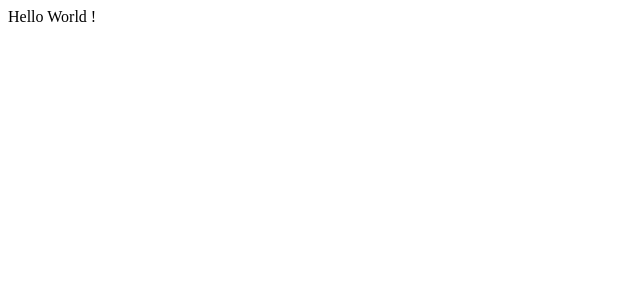
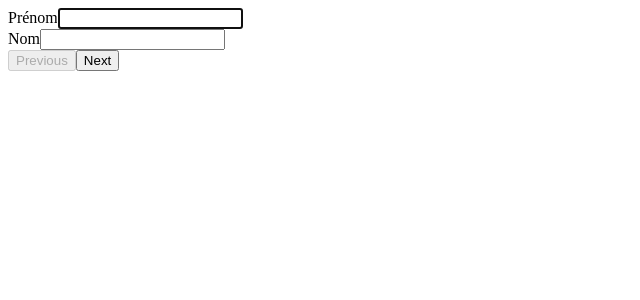
Before and after one commit to rimriahi14/test-one, a React (Create React App) app: page / in a window 1280 px wide. Shown: the top 300 px of the page, without its empty margins (0-640 px from the left). Built offline with nearby package versions, Linux system fonts and the light colour scheme.

Commit message:
create form && multi step views

```diff
--- a/package.json
+++ b/package.json
@@ -6,6 +6,8 @@
     "@testing-library/jest-dom": "^5.11.4",
     "@testing-library/react": "^11.1.0",
     "@testing-library/user-event": "^12.1.10",
+    "lodash": "^4.17.21",
+    "prop-types": "^15.7.2",
     "react": "^17.0.1",
     "react-dom": "^17.0.1",
     "react-scripts": "4.0.3",
@@ -34,5 +36,8 @@
       "last 1 firefox version",
       "last 1 safari version"
     ]
+  },
+  "devDependencies": {
+    "eslint-config-react": "^1.1.7"
   }
 }
--- a/src/App.js
+++ b/src/App.js
@@ -1,4 +1,56 @@
+import React, { useState, useEffect } from 'react'
+import MultiStep from './components/multi-step/multi-step'
+import CreateUser from './containers/user/create-user/create-user'
+
+// Examples components
+const Hello = () => <div>Hello</div>
+const GoodBye = () => <div>GoodBye</div>
+const Happy = () => <div>Happy :)</div>
+
 function App () {
-  return <div>Hello World !</div>
+  const [errors, setErrors] = useState(false)
+  const [disabledNextButton, setDisabledNextButton] = useState(true)
+  const handleErrors = values => setErrors(values)
+
+  // handle submit on button next step
+  const handleSubmit = () => {
+    console.log('handle submit')
+  }
+  useEffect(() => {
+    if (Object.keys(errors).every(item => errors[item])) {
+      setDisabledNextButton(true)
+    } else {
+      setDisabledNextButton(false)
+    }
+  }, [errors])
+
+  return (
+    <div>
+      <MultiStep
+        views={[
+          {
+            component: (
+              <CreateUser
+                handleSubmit={handleSubmit}
+                handleErrors={handleErrors}
+                errors={errors}
+              />
+            ),
+            disabledNextButton,
+            onClick: handleSubmit
+          },
+          {
+            component: <Hello />
+          },
+          {
+            component: <GoodBye />
+          },
+          {
+            component: <Happy />
+          }
+        ]}
+      />
+    </div>
+  )
 }
 export default App
--- /dev/null
+++ b/src/components/form/input-text/input-text.css
@@ -0,0 +1,3 @@
+.error-input-text {
+  border: 1px solid red;
+}
--- /dev/null
+++ b/src/components/form/input-text/input-text.jsx
@@ -0,0 +1,32 @@
+import React, { useRef, useState } from 'react'
+import PropTypes from 'prop-types'
+
+import './input-text.css'
+
+const InputText = React.forwardRef(
+  ({ label, type, name, error, ...props }, ref) => {
+    return (
+      <div>
+        <label>{label}</label>
+        <input
+          type={type}
+          className={error ? 'error-input-text' : ''}
+          ref={ref}
+          name={name}
+          {...props}
+        />
+      </div>
+    )
+  }
+)
+
+InputText.propTypes = {
+  label: PropTypes.string,
+  type: PropTypes.string
+}
+InputText.defaultProps = {
+  label: '',
+  type: 'text'
+}
+
+export default InputText
--- /dev/null
+++ b/src/components/multi-step/multi-step.jsx
@@ -0,0 +1,53 @@
+import { useState, useEffect } from 'react'
+import PropTypes from 'prop-types'
+
+const MultiStep = ({ views }) => {
+  const [step, setStep] = useState(0)
+  const [disabledNextStep, setDisabledNextStep] = useState(false)
+  const [disabledPrevStep, setDisabledPrevStep] = useState(true)
+
+  const handleNextStep = () => {
+    setStep(step + 1)
+    // à modifier
+    if (views[step].onClick) views[step].onClick()
+  }
+  const handlePrevStep = () => {
+    setStep(step - 1)
+  }
+  useEffect(() => {
+    if (step >= views.length - 1) {
+      setDisabledNextStep(true)
+    } else {
+      setDisabledNextStep(false)
+    }
+    if (step !== 0) {
+      setDisabledPrevStep(false)
+    } else {
+      setDisabledPrevStep(true)
+    }
+  }, [step])
+
+  return (
+    <div>
+      {views[step].component}
+      <button onClick={() => handlePrevStep()} disabled={disabledPrevStep}>
+        Previous
+      </button>
+      <button onClick={() => handleNextStep()} disabled={disabledNextStep}>
+        Next
+      </button>
+    </div>
+  )
+}
+
+MultiStep.propTypes = {
+  views: PropTypes.arrayOf(
+    PropTypes.shape({
+      component: PropTypes.node.isRequired,
+      onClick: PropTypes.func
+    }).isRequired
+  )
+}
+MultiStep.defaultProps = {}
+
+export default MultiStep
--- /dev/null
+++ b/src/containers/user/create-user/create-user.jsx
@@ -0,0 +1,46 @@
+import React, { useEffect, useRef } from 'react'
+import InputText from '../../../components/form/input-text/input-text'
+import useValidateForm from './use-validate-form'
+
+const CreateUser = ({ handleErrors, handleSubmit, errors }) => {
+  const formRefs = useRef({})
+  const validateForm = useValidateForm(formRefs, handleErrors, errors)
+
+  useEffect(() => {
+    formRefs.current.firstName.focus()
+  }, [])
+
+  const currentRef = formRefs.current
+
+  return (
+    <div>
+      <form
+        onSubmit={e => {
+          e.preventDefault()
+          handleSubmit()
+        }}
+      >
+        <InputText
+          label='Prénom'
+          name='firstName'
+          ref={el => (currentRef['firstName'] = el)}
+          onBlur={() => validateForm.firstName()}
+          error={currentRef && currentRef.errors && currentRef.errors.firstName}
+          minLength={5}
+          maxLength={20}
+        />
+        <InputText
+          label='Nom'
+          name='lastName'
+          ref={el => (currentRef['lastName'] = el)}
+          onBlur={() => validateForm.lastName()}
+          error={currentRef && currentRef.errors && currentRef.errors.lastName}
+          minLength={5}
+          maxLength={20}
+        />
+      </form>
+    </div>
+  )
+}
+
+export default CreateUser
--- /dev/null
+++ b/src/containers/user/create-user/use-validate-form.js
@@ -0,0 +1,58 @@
+import { useState } from 'react'
+import { isEqual } from 'lodash'
+
+const useValidateForm = (formRefs, handleErrors, errors) => {
+  // const [errors, setErrors] = useState({})
+  const currentRef = formRefs.current
+  return {
+    firstName: () => {
+      if (
+        currentRef &&
+        currentRef.firstName &&
+        currentRef.firstName.value.length < 5
+      ) {
+        currentRef['errors'] = {
+          ...currentRef.errors,
+          firstName: true
+        }
+        if (!isEqual(currentRef.errors, errors)) {
+          handleErrors({ ...errors, firstName: true })
+        }
+      } else {
+        currentRef['errors'] = {
+          ...currentRef.errors,
+          firstName: false
+        }
+        if (!isEqual(currentRef.errors, errors)) {
+          handleErrors({ ...errors, firstName: false })
+          currentRef.lastName.focus()
+        }
+      }
+    },
+    lastName: () => {
+      if (
+        currentRef &&
+        currentRef.lastName &&
+        currentRef.lastName.value.length < 5
+      ) {
+        currentRef['errors'] = {
+          ...currentRef.errors,
+          lastName: true
+        }
+        if (!isEqual(currentRef.errors, errors)) {
+          handleErrors({ ...errors, lastName: true })
+        }
+      } else {
+        currentRef['errors'] = {
+          ...currentRef.errors,
+          lastName: false
+        }
+        if (!isEqual(currentRef.errors, errors)) {
+          handleErrors({ ...errors, lastName: false })
+        }
+      }
+    }
+  }
+}
+
+export default useValidateForm
```
Also changed, not shown: 1 other file (tests, documents, lock files or other folders).
